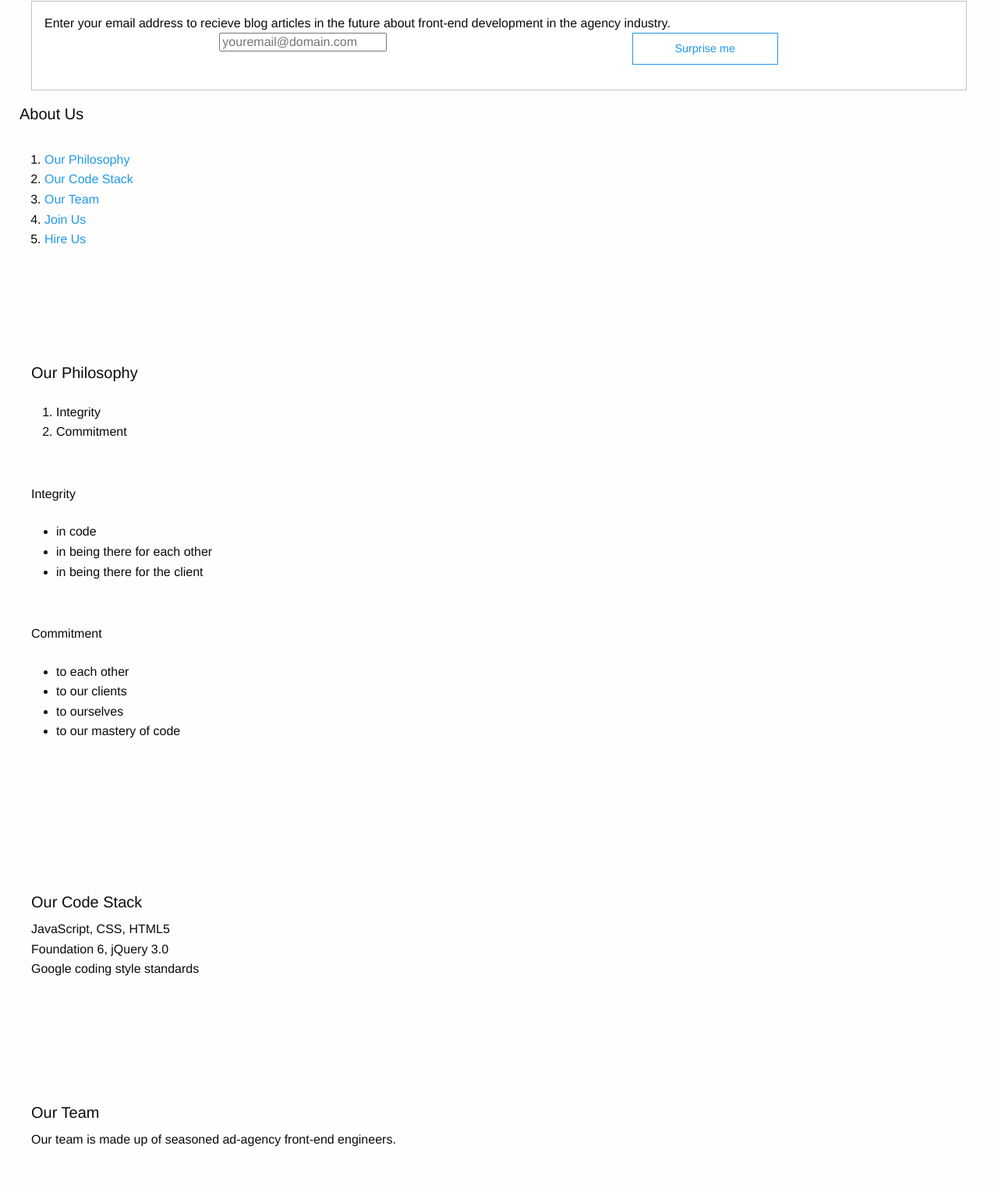
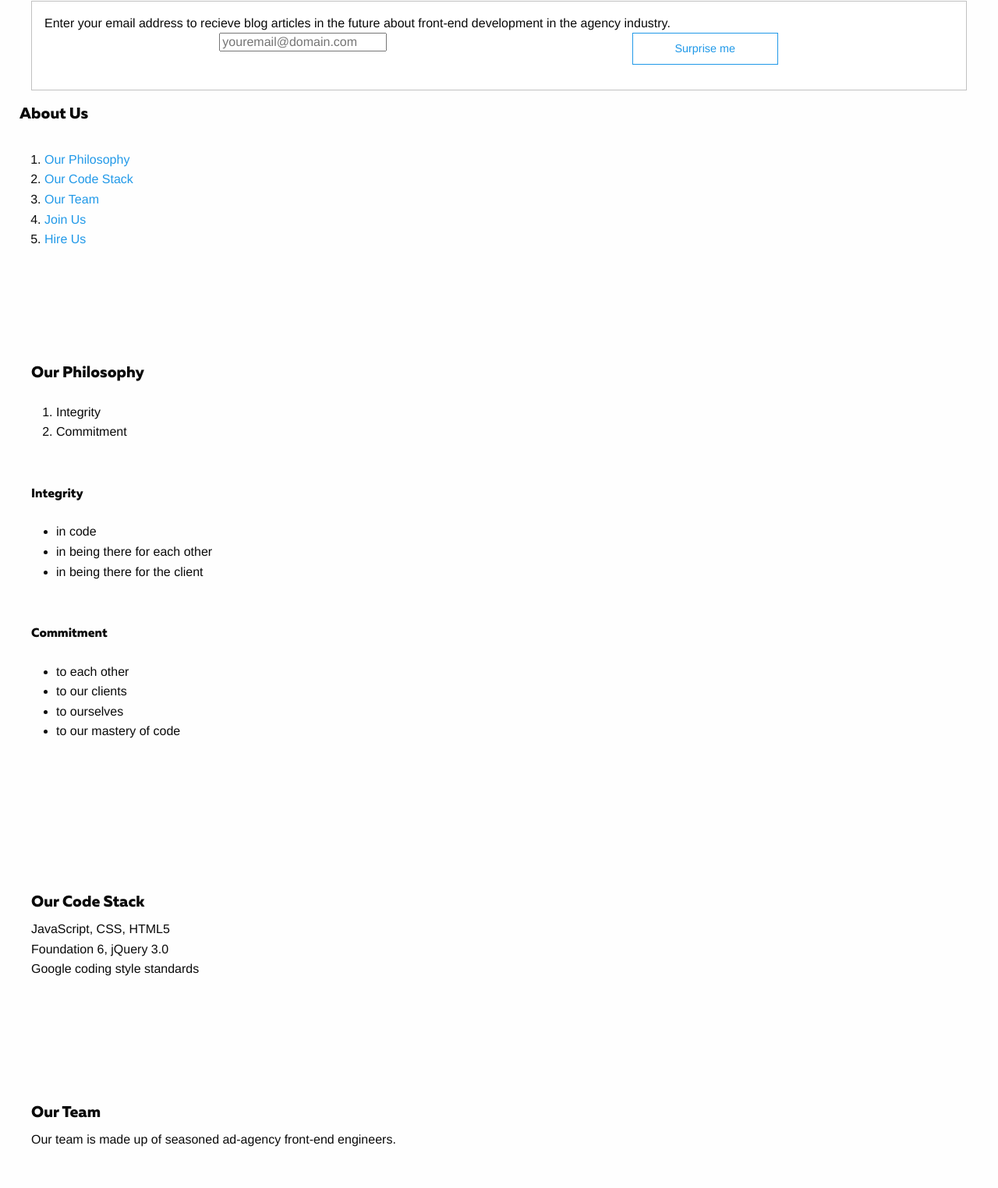
Before and after one commit to cleverbaker/psd2rwd, a PHP site: page /about.html in a window 1280 px wide. Shown: the part 98-1622 px from the top of the page at 78% size. Run offline with PHP 8.4, Linux system fonts and the light colour scheme.

Commit message:
Update font.

```diff
--- a/css/app.css
+++ b/css/app.css
@@ -1,3 +1,10 @@
+
+
+@font-face {
+  font-family: 'Muller';
+  src: url('Muller-ExtraBold.otf');
+}
+
 
 section {
   width: 100%;
@@ -101,6 +108,10 @@ ol, ul {
   border-bottom: 1px solid;
 }
 
+h1, h2, h3, h4, h5, h6 {
+  font-family: 'Muller','Georgia',sans-serif;
+}
+
 .float-none {
   float: none !important;
 }
```
